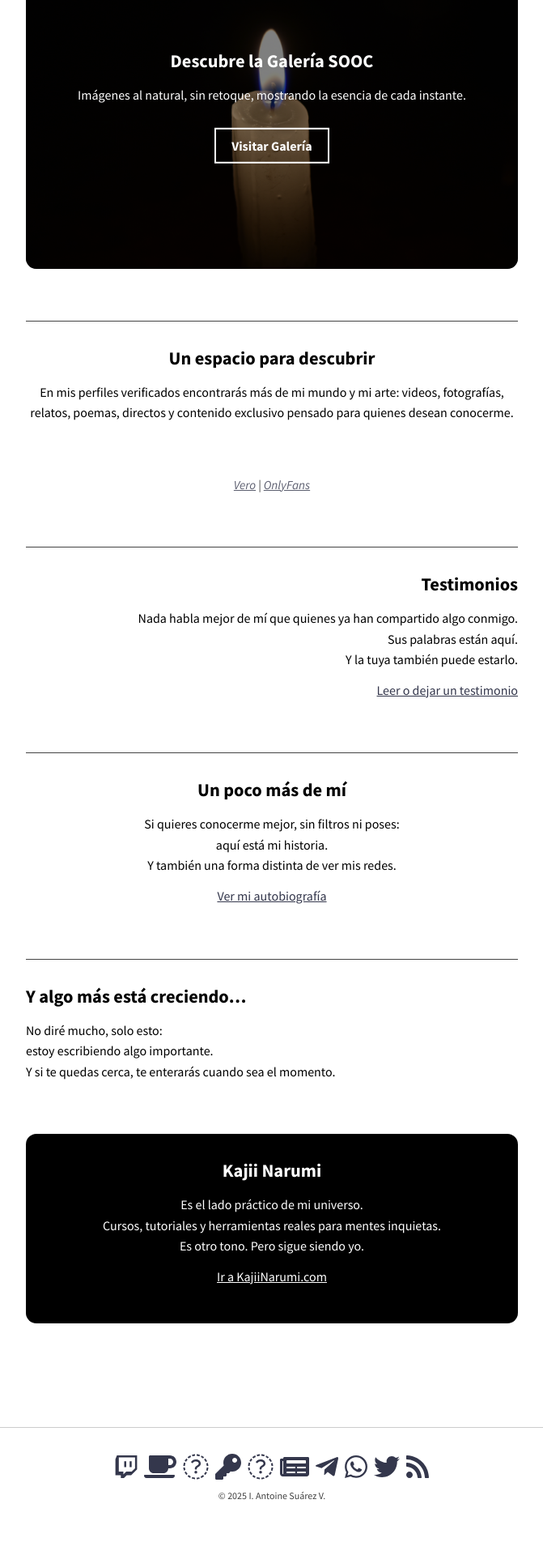
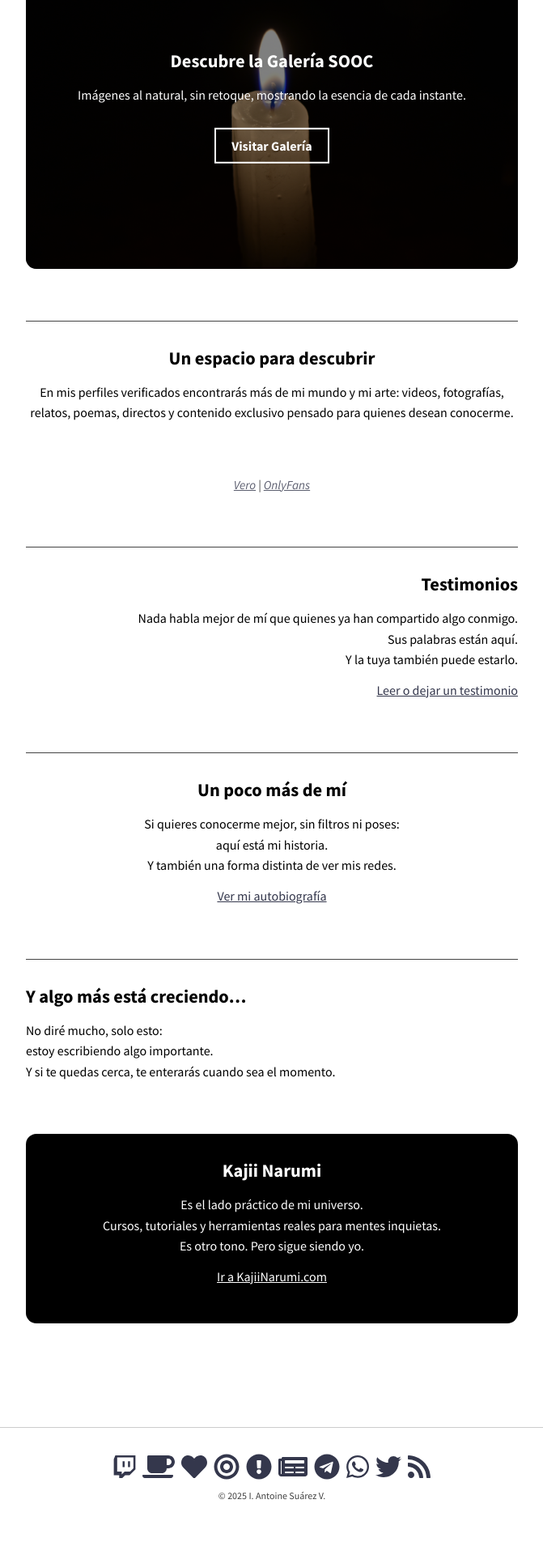
Before and after one commit to KajiiNarumi/iasuarezv, a Jekyll site: the page built from index.html, in a window 1280 px wide. Shown: the part 1973-3893 px from the top of the page at 81% size, without its empty margins (304-975 px from the left). Built offline with Jekyll 4.4.1, drawn with Linux system fonts in a browser that asks for light colours; nearby versions of some CDN libraries; the list of posts is cut into pages by our own code; a style sheet for code colours, icons or effects is not loaded.

Commit message:
Modify footer links and icons in _config.yml
Updated footer links and their icons in the configuration file.

```diff
--- a/_config.yml
+++ b/_config.yml
@@ -110,44 +110,94 @@ author:
 # Footer Links
 footer_links:
 
-# - title: YouTube
-#   url: https://www.youtube.com/@KajiiNarumi
-#   icon: fab fa-youtube
+
+
+#  - title: YouTube
+
+#    url: https://www.youtube.com/@KajiiNarumi
+
+#    icon: fab fa-youtube
+
 - title: Twitch
+
   url: https://www.twitch.tv/iasuarezv
+
   icon: fab fa-twitch
+
 - title: Ko-fi
+
   url: https://ko-fi.com/iasuarezv
+
   icon: fas fa-coffee
 
+
+
 #- title: Bluesky
+
 #  url: https://bsky.app/profile/iasuarezv.com
+
 #  icon: fas fa-cloud
 
+
+
+
+
 - title: Vero
+
   url: https://vero.co/iasuarezv
-  icon: fas fa-v
+
+  icon: fas fa-heart
+
 - title: OnlyFans
+
   url: https://onlyfans.com/iasuarezv
-  icon: fas fa-key
+
+  icon: fas fa-bullseye
+
+
 
 - title: PornHub
+
   url: https://es.pornhub.com/model/vente-y-aprende
-  icon: fas fa-plus-minus
+
+  icon: fas fa-exclamation-circle
+
+
+
+
 
 - title: Substack
+
   url: https://iasuarezv.substack.com/
+
   icon: fas fa-newspaper
+
 - title: Telegram
+
   url: https://t.me/s/iASuarezV
-  icon: fab fa-telegram-plane
+
+  icon: fab fa-telegram
+
 - title: WhatsApp
+
   url: https://whatsapp.com/channel/0029VaAIHNU9hXExhMauPN21
+
   icon: fab fa-whatsapp
+
 - title: X
+
   url: https://x.com/iasuarezv
-  icon: fab fa-twitter # Se usa 'twitter' para asegurar que el icono se muestre.
+
+  icon: fab fa-twitter
+
+
+
+
+
+
 
 - title: Feed
+
   url: atom.xml
+
   icon: fas fa-rss
```
